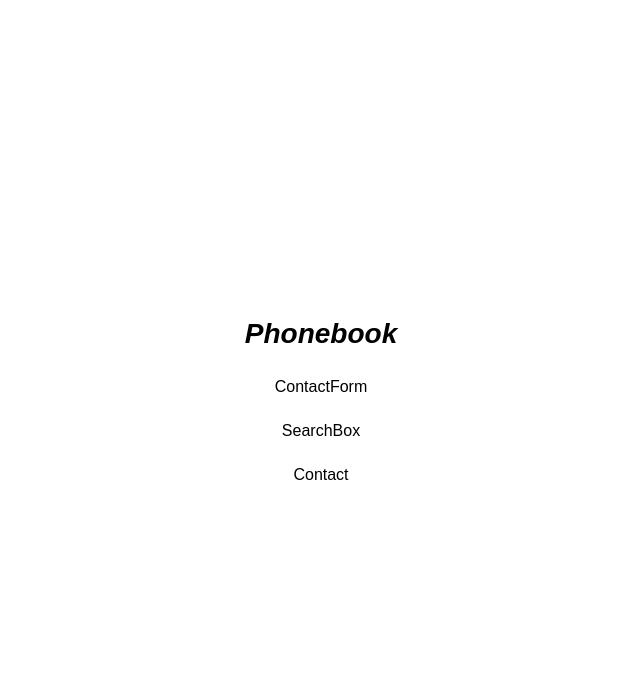
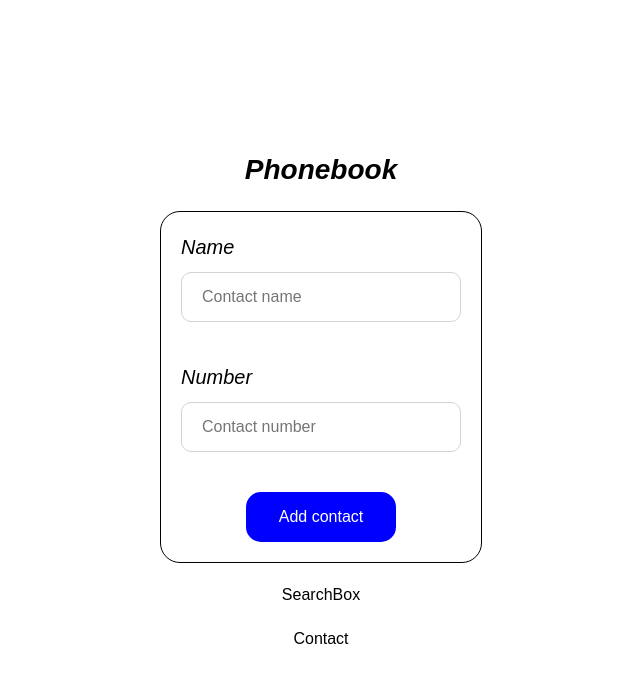
Before and after one commit to Eduardos13/goit-react-hw-03, a React (Vite) app: page / in a window 1280 px wide. Shown: the top 682 px of the page, without its empty margins (319-959 px from the left). Built offline with nearby package versions, Linux system fonts and the light colour scheme.

Commit message:
partially done

```diff
--- a/src/components/ContactForm/ContactForm.jsx
+++ b/src/components/ContactForm/ContactForm.jsx
@@ -1,10 +1,40 @@
 import React from "react";
 import s from "./ContactForm.module.css";
+import { Formik, Form, Field } from "formik";
 
 const ContactForm = () => {
   return (
-    <div>
-      <div className={s.wrapper}>ContactForm</div>
+    <div className={s.wrapper}>
+      <Formik
+        initialValues={{
+          name: "",
+          number: "",
+        }}
+        onSubmit={(data, action) => {
+          action.resetForm();
+          console.log(data);
+        }}
+      >
+        <Form className={s.form}>
+          <label className={s.lable}>
+            <span>Name</span>
+            <Field
+              className={s.input}
+              name="name"
+              placeholder="Contact name"
+            ></Field>
+          </label>
+          <label className={s.lable}>
+            <span>Number</span>
+            <Field
+              className={s.input}
+              name="number"
+              placeholder="Contact number"
+            ></Field>
+          </label>
+          <button type="submit">Add contact</button>
+        </Form>
+      </Formik>
     </div>
   );
 };
--- a/src/components/ContactForm/ContactForm.module.css
+++ b/src/components/ContactForm/ContactForm.module.css
@@ -0,0 +1,55 @@
+.wrapper {
+  min-height: 30vh;
+  display: flex;
+  flex-direction: column;
+  padding: 20px;
+  border: 1px solid black;
+  border-radius: 20px;
+}
+
+.form {
+  display: flex;
+  flex-direction: column;
+  gap: 40px;
+  align-items: center;
+}
+
+.lable {
+  display: flex;
+  flex-direction: column;
+  gap: 10px;
+}
+
+.lable span {
+  font-size: 20px;
+  font-style: italic;
+}
+
+.input {
+  width: 280px;
+  height: 50px;
+  border-radius: 10px;
+  padding: 5px 20px;
+  color: rgb(30, 29, 29);
+  border: 1px solid lightgray;
+}
+
+.input:hover {
+  cursor: pointer;
+  box-shadow: 0 0 2px 0 black;
+}
+
+button {
+  width: 150px;
+  height: 50px;
+  padding: 10px 20px;
+  border: none;
+  border-radius: 15px;
+  background-color: blue;
+  color: white;
+  cursor: pointer;
+}
+
+button:hover {
+  background-color: rgb(8, 8, 180);
+}
```
